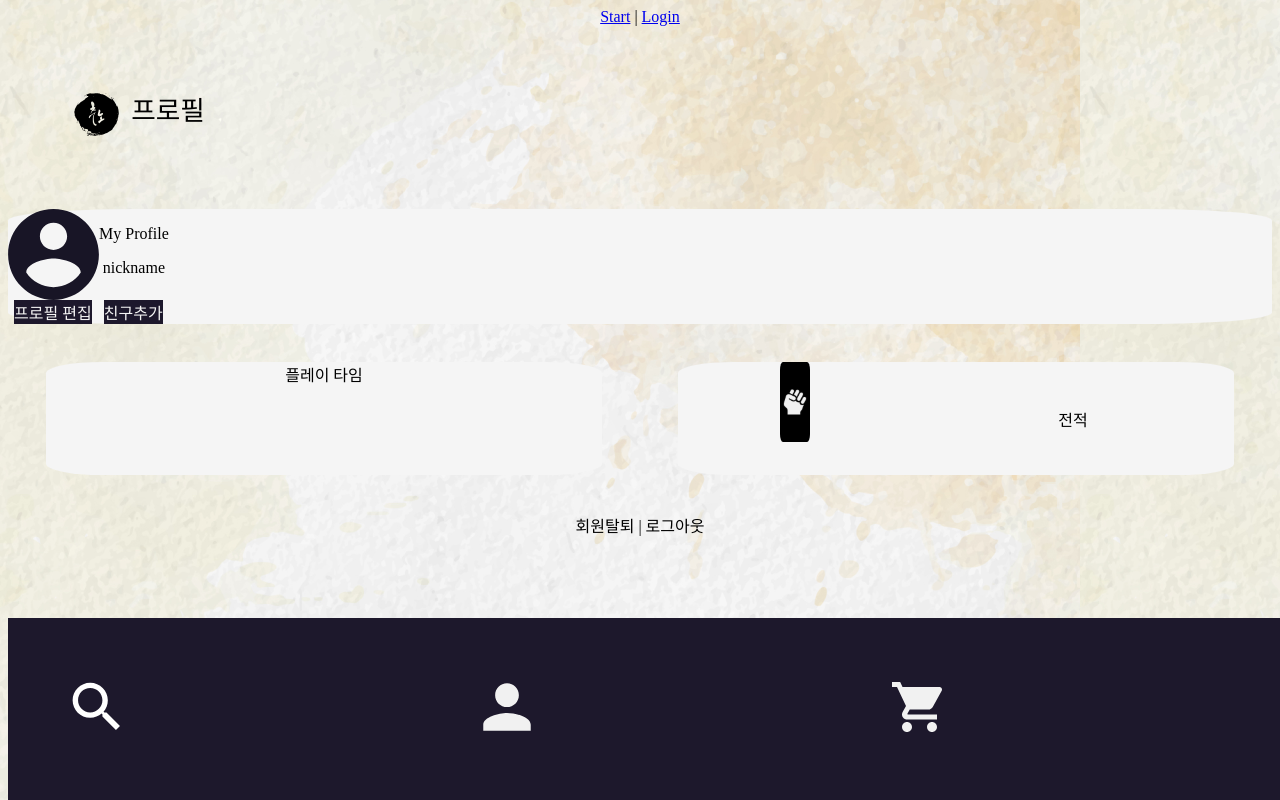
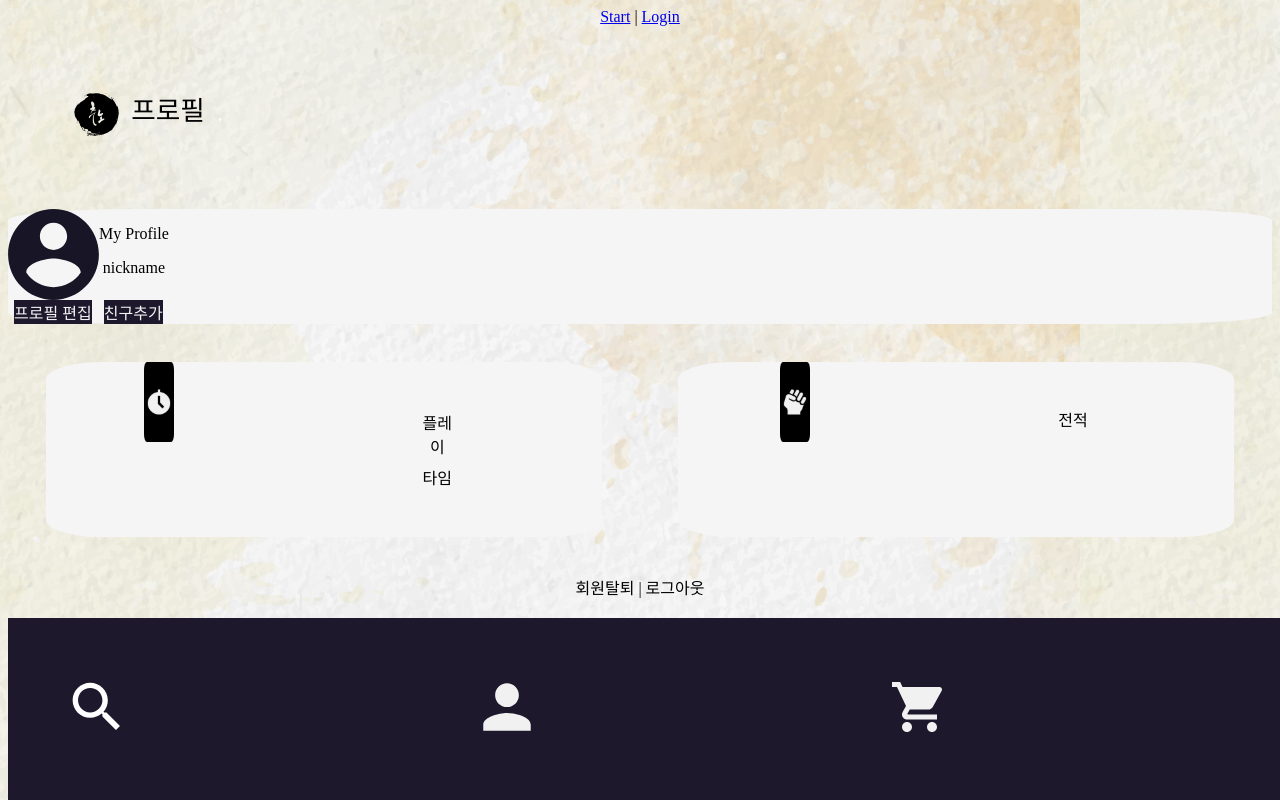
Before and after one commit to Bigdog93/chuno, a Vue app in the folder frontend/: page /profile in a window 1280 px wide. Built offline with nearby package versions, Linux system fonts and the light colour scheme; a web font is replaced by a local one.

Commit message:
[feat] PasswordModalView

```diff
--- a/frontend/src/components/home/CreateRoomModal.vue
+++ b/frontend/src/components/home/CreateRoomModal.vue
@@ -27,6 +27,7 @@
         <img alt="btn" src="@/assets/button_back1.svg">
       </div>
     </div>
+
     <!-- page 2 -->
     <div class="modal" v-if="!page">
       <div class="container-row">
--- a/frontend/src/components/home/PasswordModal.vue
+++ b/frontend/src/components/home/PasswordModal.vue
@@ -1,10 +1,40 @@
 <template>
-  <div></div>
+  <div class="modal-bg">
+    <div id="modal">
+      <div>
+        <p>비밀번호</p>
+        <p>X</p>
+      </div>
+      <input type="text" v-model="password">
+      <div v-show="wrong">비밀번호가 틀렸습니다.</div>
+      <div class="container" @click="onConfirm">
+        <p>확인</p>
+        <img alt="btn" src="@/assets/button_back1.svg">
+      </div>
+    </div>
+  </div>
 </template>
 
 <script>
 export default {
   name: 'PasswordModal',
+  data() {
+    return {
+      password: '',
+      wrong: false,
+    }
+  },
+  methods: {
+    // 비밀번호 일치 확인 코드 바꾸기
+    onConfirm() {
+      if (this.password.length == this.password ) {
+        this.wrong = false
+        this.$router.push({ name: 'WaitingRoom', params: { room_num: 1 }})
+      } else {
+        this.wrong = true
+      }
+    }
+  }
 }
 </script>
 
--- a/frontend/src/components/home/PushModal.vue
+++ b/frontend/src/components/home/PushModal.vue
@@ -1,5 +1,9 @@
 <template>
-  <div></div>
+  <div class="modal-bg">
+    <div id="modal">
+      PushModal
+    </div>
+  </div>
 </template>
 
 <script>
--- a/frontend/src/components/home/RoomListView.Vue
+++ b/frontend/src/components/home/RoomListView.Vue
@@ -1,12 +1,17 @@
 <template>
   <div>
     RoomListView
+    <RoomItemView/>
   </div>
 </template>
 
 <script>
+import RoomItemView from '@/components/home/RoomItemView.vue'
 export default {
-  name: 'RoomListView'
+  name: 'RoomListView',
+  components: {
+    RoomItemView,
+  }
 
 }
 </script>
--- a/frontend/src/components/profile/DeleteAccountModal.vue
+++ b/frontend/src/components/profile/DeleteAccountModal.vue
@@ -23,6 +23,7 @@ export default {
       await axios.post("http://3.34.138.191:9997/kakao/delUser", del_user_email, {headers: {'Content-Type': 'text/plain'}});
       console.log("탈퇴완료");
       this.logout();
+      this.$router.push({ name: 'Start'})
     },
   }
 }
--- a/frontend/src/components/profile/LogoutModal.vue
+++ b/frontend/src/components/profile/LogoutModal.vue
@@ -13,6 +13,7 @@
 </template>
 
 <script>
+
 export default {
   name: 'LogoutModal',
   methods: {
@@ -21,6 +22,7 @@ export default {
       sessionStorage.setItem("token", null)
       //예제 파일은 html파일이라 새로고침을 하지만 vue는 data가 바인딩 되어있으므로 이 명령은 필요 없을거에요
       // location.reload();
+      this.$router.push({ name: 'Start'})
     },
   }
 }
--- a/frontend/src/components/profile/PlayTimeView.vue
+++ b/frontend/src/components/profile/PlayTimeView.vue
@@ -1,25 +1,57 @@
 <template>
-  <div id="playTime">
-    <div>
-      <div>플레이 타임</div>
+  <div id="record">
+    <div id="container">
+      <!-- <div> -->
+        <img src="@/assets/WallClock.svg" alt="record" id="iconBg">
+      <!-- </div> -->
+      <div class="container-col">
+        <div>플레이</div>
+        <div>타임</div>
+      </div>
     </div>
-    <div></div>
-
   </div>
 </template>
 
 <script>
 export default {
   name: 'PlayTimeView',
+  data() {
+    // playTime: null,
+  },
+  methods: {
+
+  },
 }
 </script>
 
-<style>
-#playTime{
+<style scoped>
+#record{
+  display: flex;
+  flex-direction: column;
   background-color: #F5F5F5;
   width: 50%;
+  /* height: 100%; */
   border-radius: 10%;
   margin: 3%;
+}
 
+#record div p {
+  color: black;
+}
+#iconBg {
+  background-color: black;
+  border-radius: 10%;
+}
+#container{
+  display: flex;
+  flex-direction: row;
+  justify-content: space-around;
+}
+#container div {
+  padding: 5%;
+  margin: 3%;
+}
+#container img {
+  width: 30px;
 }
 </style>
--- a/frontend/src/components/profile/RecordView.vue
+++ b/frontend/src/components/profile/RecordView.vue
@@ -13,6 +13,9 @@
 <script>
 export default {
   name: 'RecordView',
+  data() {
+    // record: null,
+  },
   methods: {
 
   },
--- a/frontend/src/views/HomeView.vue
+++ b/frontend/src/views/HomeView.vue
@@ -1,5 +1,8 @@
 <template>
-  <CreateRoomModal v-if="modal" @createRoom="createRoom"/>
+  <div>
+    <CreateRoomModal v-if="createRoomModal" @createRoom="createRoom"/>
+    <PasswordModal v-if="passwordModal"/>
+    <PushModal v-if="pushModal"/>
     <div class="home">
       <nav id="header">
         <router-link to="/">
@@ -12,18 +15,23 @@
 
       <img src="@/assets/createRoomBtn.svg" alt="createRoom" class="create" @click="createRoom">
     </div>
+  </div>
 </template>
 
 <script>
 import axios from 'axios'
 import RoomListView from '@/components/home/RoomListView.vue'
 import CreateRoomModal from '@/components/home/CreateRoomModal.vue'
+import PasswordModal from '@/components/home/PasswordModal.vue'
+import PushModal from '@/components/home/PushModal.vue'
 
 export default {
   name: 'HomeView',
   components: {
     RoomListView,
     CreateRoomModal,
+    PasswordModal,
+    PushModal,
   },
   props: {
     rooms: {
@@ -32,7 +40,9 @@ export default {
   },
   data(){
     return {
-      modal: false,
+      createRoomModal: false,
+      passwordModal: true,
+      pushModal: false,
     }
   },
   methods: {
```
Also changed, not shown: frontend/src/assets/WallClock.svg (renamed from frontend/src/assets/Wall Clock.svg). Lines whose indentation alone changed are shown as unchanged.
